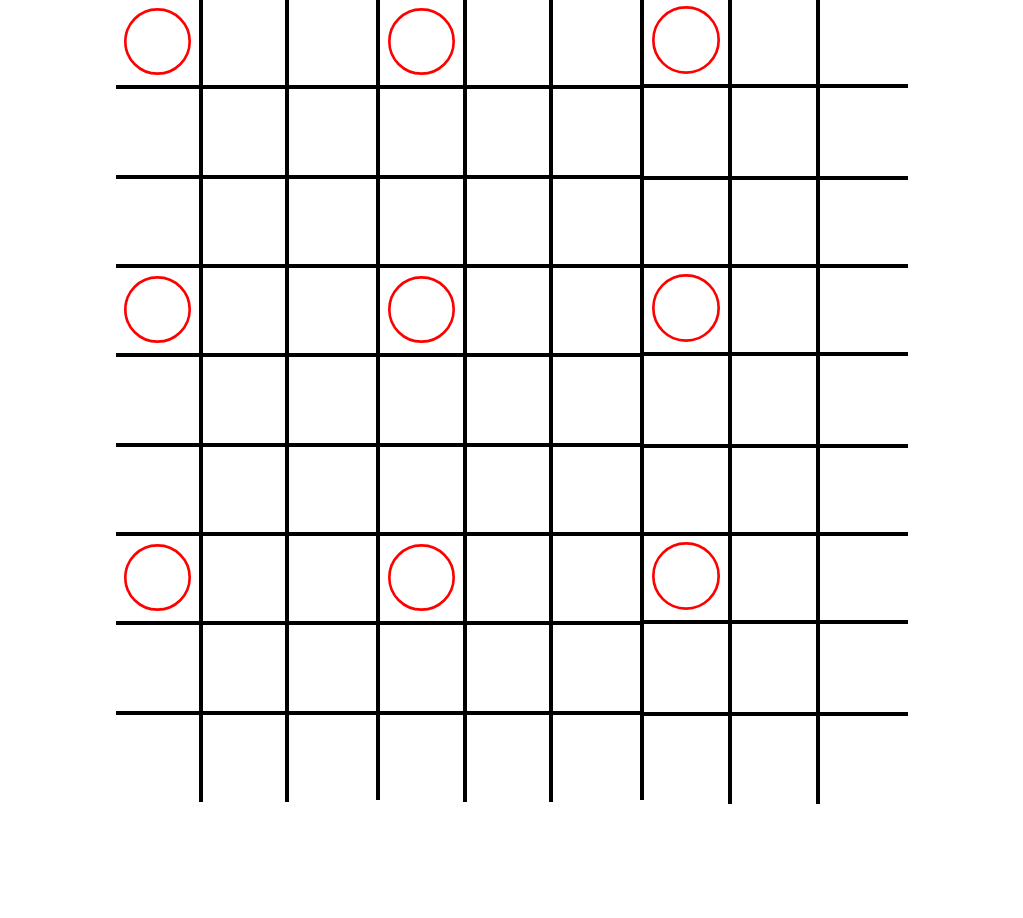
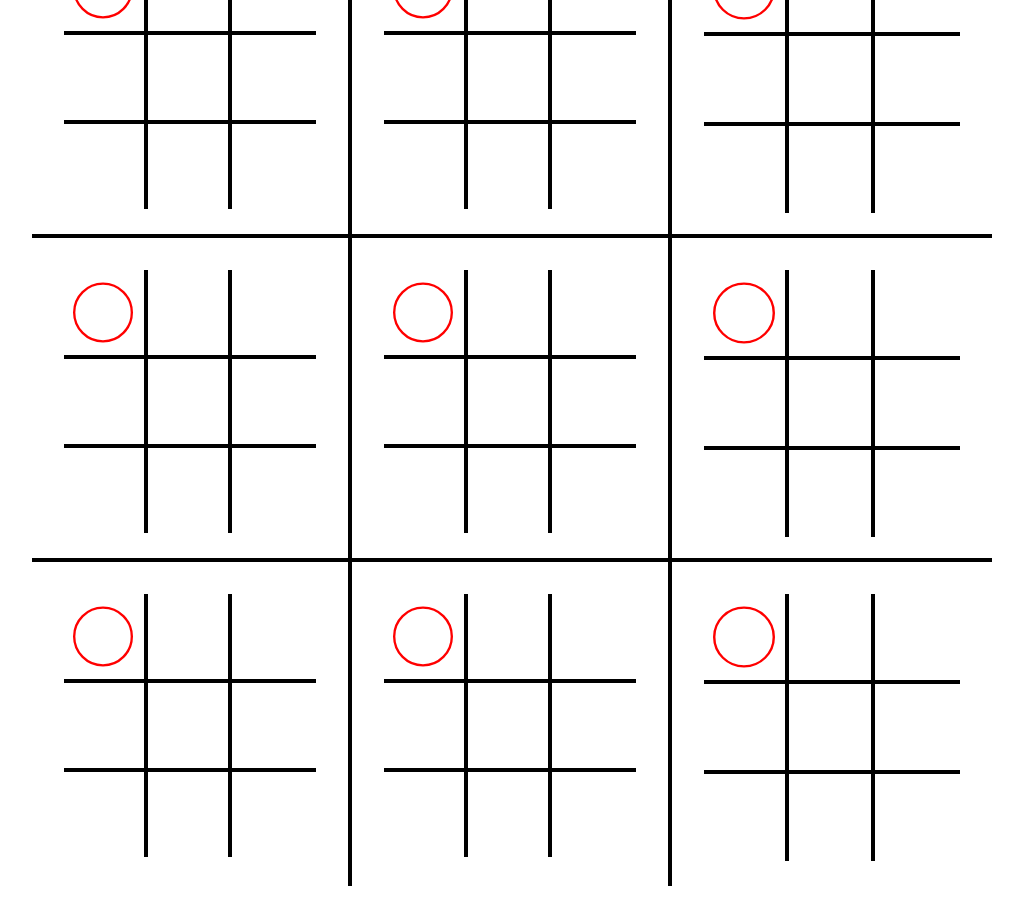
Before and after one commit to Fergus-Lai/ultimate-tic-tac-toe-frontend, a React (Vite) app: page /Board in a window 1280 px wide. Shown: the whole page, without its empty margins (128-1151 px from the left). Before the commit the page ends 804 px from the top, so only its background shows below. Built offline with nearby package versions, Linux system fonts and the light colour scheme.

Commit message:
Clickable square and Border Gameboard

```diff
--- a/src/GameBoard.tsx
+++ b/src/GameBoard.tsx
@@ -2,13 +2,17 @@ import { Board } from "./board/Board";
 
 export const GameBoard: React.FC = () => {
     return (
-        <div className="flex h-screen max-h-screen justify-center">
-            <div className="flex h-full w-fit flex-col items-center justify-center divide-y-4 divide-black dark:divide-neutral-400">
-                {[...Array(3)].map(() => (
-                    <div className="flex min-h-0 w-fit grow flex-row items-center justify-center divide-x-4 divide-black dark:divide-neutral-400">
-                        {[...Array(3)].map(() => (
-                            <Board />
-                        ))}
+        <div className="flex h-screen max-h-screen w-full items-center justify-center p-4">
+            <div className="grid max-w-screen-lg grid-cols-3 grid-rows-3 p-8">
+                {[...Array(9)].map((_, i) => (
+                    <div
+                        className={
+                            "flex flex-1/3" +
+                            (i % 3 !== 2 ? " border-r-4" : "") +
+                            (i <= 5 ? " border-b-4" : "")
+                        }
+                    >
+                        <Board key={i} />
                     </div>
                 ))}
             </div>
--- a/src/board/board.tsx
+++ b/src/board/board.tsx
@@ -3,19 +3,41 @@ import { SquareState } from "~/board/SquareState";
 import { Square } from "~/board/Square";
 
 export const Board: React.FC = () => {
-    // eslint-disable-next-line @typescript-eslint/no-unused-vars
     const [board, setBoard] = useState<SquareState[][]>([
         [SquareState.Player0, SquareState.Open, SquareState.Open],
         [SquareState.Open, SquareState.Open, SquareState.Open],
         [SquareState.Open, SquareState.Open, SquareState.Open],
     ]);
+
+    function boardChangeHelper(
+        rowCord: number,
+        colCord: number,
+        player: SquareState.Player0 | SquareState.Player1,
+    ) {
+        const nextBoard = board.map((row, i) =>
+            row.map((square, j) =>
+                i == rowCord && j == colCord ? player : square,
+            ),
+        );
+        setBoard(nextBoard);
+    }
+
     return (
-        <div className="flex aspect-square h-full items-center justify-center">
-            <div className="flex h-fit w-fit flex-col divide-y-4 divide-black dark:divide-neutral-400">
-                {board.map((row) => (
-                    <div className="gr flex flex-row justify-center divide-x-4 divide-black dark:divide-neutral-400">
-                        {row.map((square) => (
-                            <Square squareState={square}></Square>
+        <div className="flex aspect-square h-full max-h-full w-full items-center justify-center p-8">
+            <div className="flex h-full max-h-full w-full max-w-full flex-col divide-y-4 divide-black dark:divide-neutral-400">
+                {board.map((row, i) => (
+                    <div
+                        key={"row " + i}
+                        className="flex flex-row justify-center divide-x-4 divide-black dark:divide-neutral-400"
+                    >
+                        {row.map((square, j) => (
+                            <Square
+                                key={"square " + (i * 3 + j)}
+                                squareState={square}
+                                onClick={() =>
+                                    boardChangeHelper(i, j, SquareState.Player0)
+                                }
+                            />
                         ))}
                     </div>
                 ))}
--- a/src/board/square.tsx
+++ b/src/board/square.tsx
@@ -4,9 +4,10 @@ import { SquareState } from "./SquareState";
 
 type SquareProps = {
     squareState: SquareState;
+    onClick: React.MouseEventHandler;
 };
 
-export const Square: React.FC<SquareProps> = ({ squareState }) => {
+export const Square: React.FC<SquareProps> = ({ squareState, onClick }) => {
     function GetSquareImage(squareState: SquareState): string {
         switch (squareState) {
             case SquareState.Open:
@@ -30,14 +31,20 @@ export const Square: React.FC<SquareProps> = ({ squareState }) => {
     }
 
     return (
-        <div className="flex aspect-square w-1/3">
+        <button
+            className={
+                "flex aspect-square w-full items-center justify-center" +
+                (squareState == SquareState.Open ? " cursor-pointer" : "")
+            }
+            onClick={squareState != SquareState.Open ? () => {} : onClick}
+        >
             {squareState != SquareState.Open && (
                 <img
-                    className="flex p-2"
+                    className="h-3/4 w-3/4"
                     src={GetSquareImage(squareState)}
                     alt={GetSquareAlt(squareState)}
                 />
             )}
-        </div>
+        </button>
     );
 };
```
